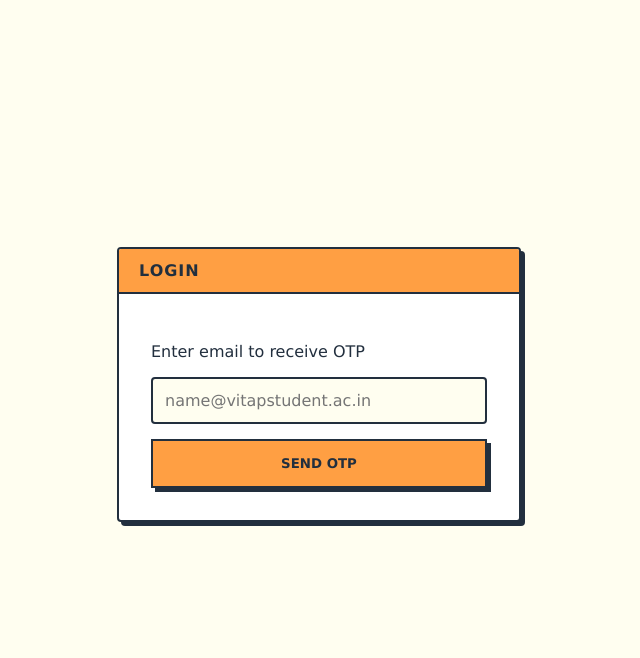
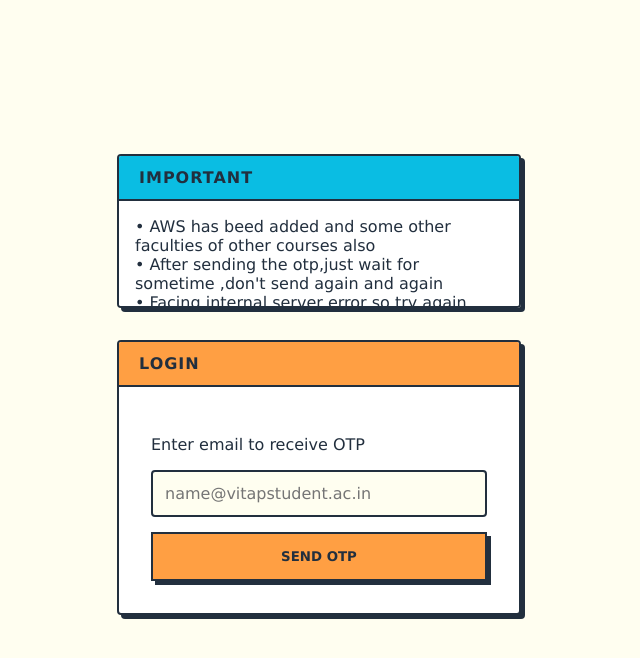
Before and after one commit to abys7315/grade-calculator, a React (Vite) app in the folder grade-calculator-frontend/: page /login in a window 1280 px wide. Shown: the top 658 px of the page, without its empty margins (321-961 px from the left). Built offline with nearby package versions, Linux system fonts and the light colour scheme.

Commit message:
add important

```diff
--- a/grade-calculator-frontend/src/pages/Login.jsx
+++ b/grade-calculator-frontend/src/pages/Login.jsx
@@ -30,7 +30,19 @@ function Login() {
   };
 
   return (
-    <div className="tangy-wrapper center-flex">
+    <div className="tangy-wrapper" style={{ display: 'flex', flexDirection: 'column', justifyContent: 'center', alignItems: 'center' }}>
+      <div className="retro-card small-card" style={{ maxHeight: '150px', overflow: 'auto' }}>
+        <div className="card-header-strip color-alt">IMPORTANT</div>
+        <div className="card-body" style={{ padding: '1rem' }}>
+          <ul style={{ listStyleType: 'none', padding: 0, margin: 0 }}>
+            <li>• AWS has beed added  and some other faculties of other courses also </li>
+            <li>• After sending the otp,just wait for sometime ,don't send again and again</li>
+            <li>• Facing internal server error so try again after 1-2 min </li>
+            <li>• If you want to add anything write in the feedback</li>
+            <li>• If the number of students of a particular slot and faculty is more then it will predict more accurate grades.</li>
+          </ul>
+        </div>
+      </div>
       <div className="retro-card small-card">
         <div className="card-header-strip">LOGIN</div>
         <div className="card-body">
```
